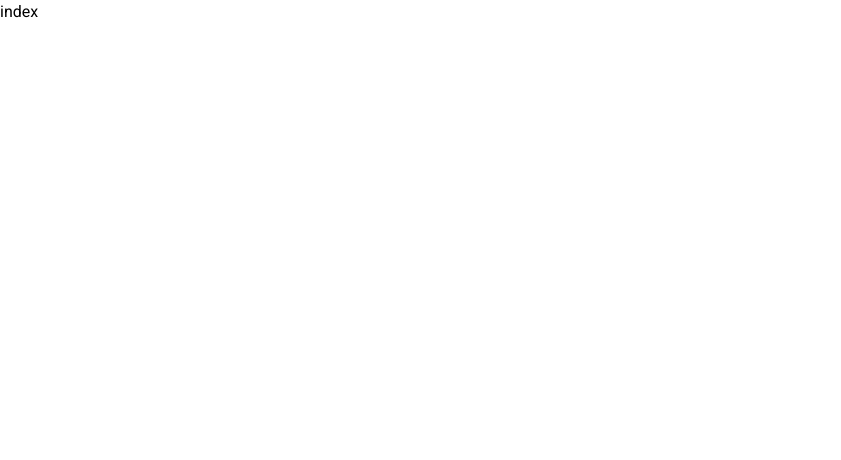
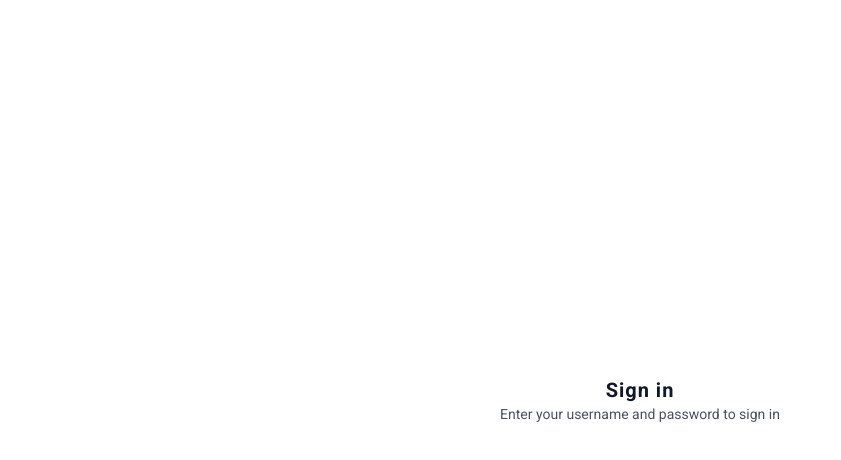
Before and after one commit to SaputraUta/todo-apps, a Next.js app: page /login in a window 1280 px wide. Shown: the top 460 px of the page, without its empty margins (0-841 px from the left). Built offline with nearby package versions, Linux system fonts and the light colour scheme.

Commit message:
Second commit

```diff
--- a/src/pages/login/index.tsx
+++ b/src/pages/login/index.tsx
@@ -1,7 +1,16 @@
-import React from 'react'
 
-export default function index() {
+
+export default function login() {
   return (
-    <div>index</div>
-  )
+    <div className="min-h-screen flex items-center justify-center">
+      <div className="flex flex-col items-center justify-center">
+        <h1 className="text-xl font-bold tracking-wider text-slate-900">
+          Sign in
+        </h1>
+        <p className="text-sm opacity-75 text-slate-900">
+          Enter your username and password to sign in
+        </p>
+      </div>
+    </div>
+  );
 }
--- a/src/pages/register/index.tsx
+++ b/src/pages/register/index.tsx
@@ -1,6 +1,6 @@
 import React from 'react'
 
-export default function index() {
+export default function register() {
   return (
     <div>index</div>
   )
```
Also changed, not shown: src/hooks/useInput.ts (added, +9 -0 lines), 1 other file (tests, documents, lock files or other folders).
